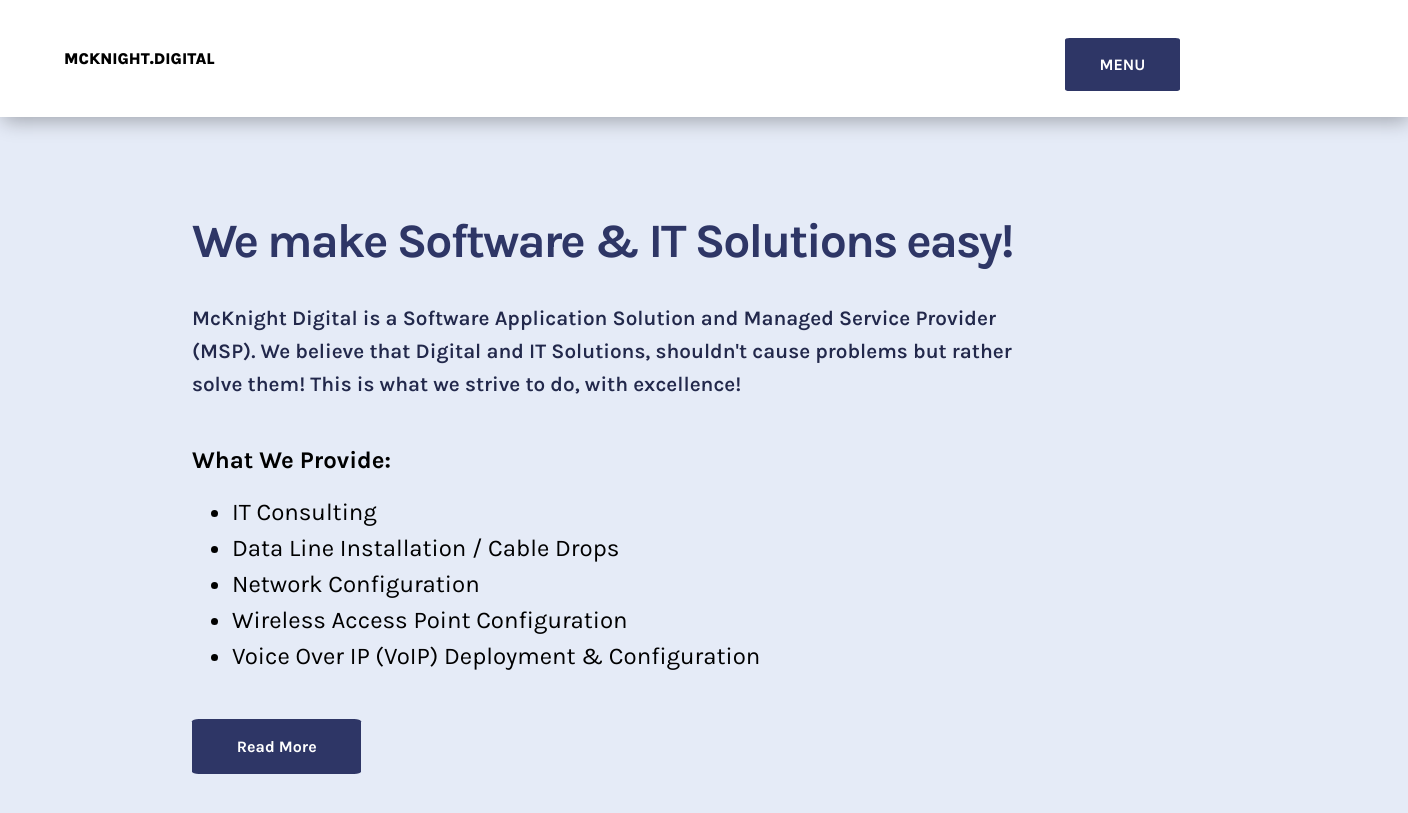
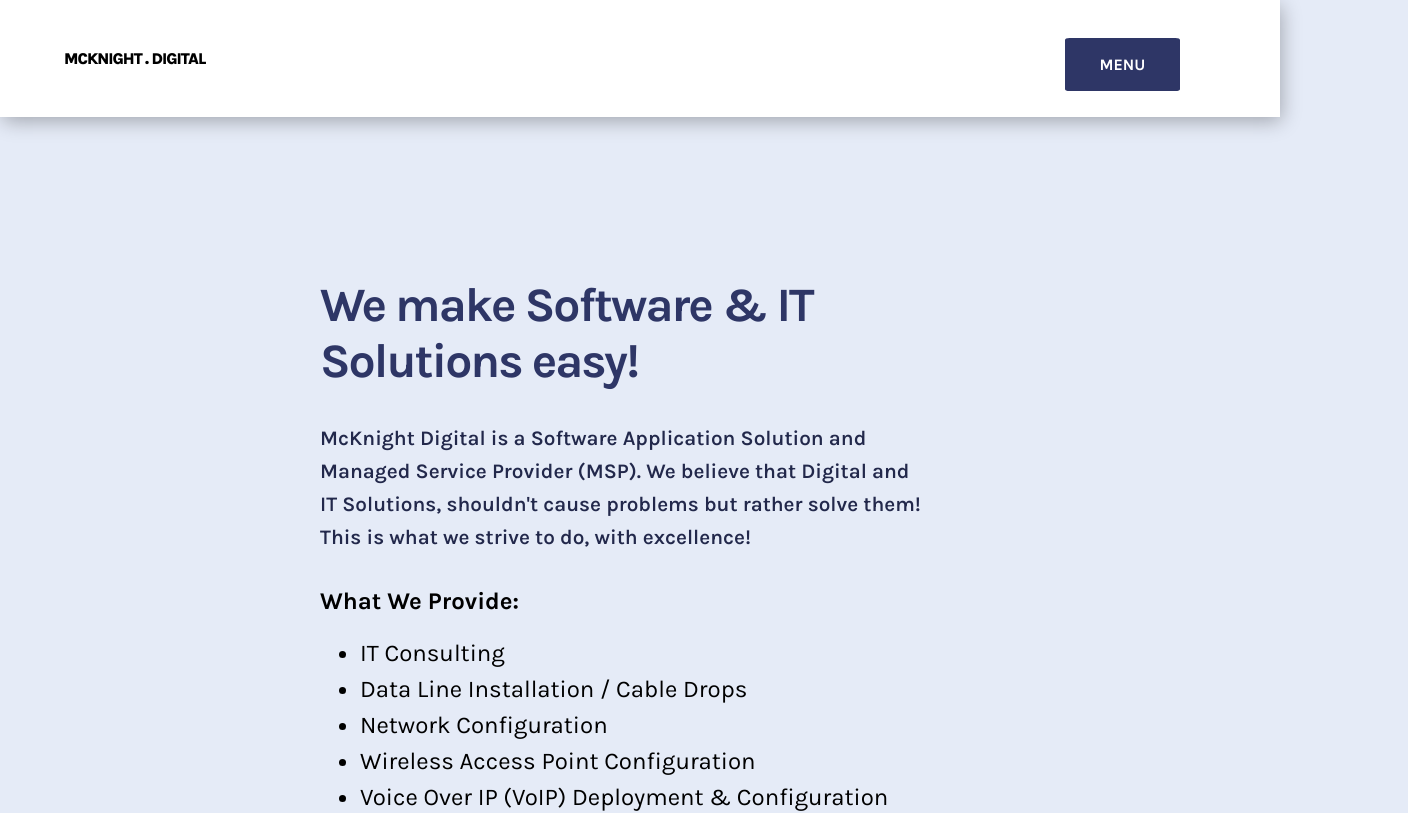
Before and after one commit to mcknight-digital/mcknight-digital, a React (Create React App) app: page / in a window 1280 px wide. Shown: the top 813 px of the page, 1408 px wide, since content can reach past the window. Built offline with nearby package versions, Linux system fonts and the light colour scheme.

Commit message:
Updated the Styling and Section Content.

```diff
--- a/src/components/Navbar.js
+++ b/src/components/Navbar.js
@@ -3,7 +3,7 @@
 function Navbar() {
   return (
     <div className="Navbar">
-        <h1>MCKNIGHT.DIGITAL</h1>
+        <h1>McKnight&nbsp;.&nbsp;Digital</h1>
         <a class="MenuLink" href="/menu">
           Menu
         </a>
--- a/src/components/ServiceAreas.js
+++ b/src/components/ServiceAreas.js
@@ -1,8 +1,9 @@
 import '../styles/styles.css';
 
 function ServiceAreas() {
+  let backgroundColor = "#ddf3fa";
   return (
-    <div className="AboutContentSection ServiceAreas">
+    <div style={{backgroundColor}} className="AboutContentSection ServiceAreas">
         <h1>Our Service Areas:</h1>
 
         <p>
--- a/src/styles/styles.css
+++ b/src/styles/styles.css
@@ -6,11 +6,12 @@
     padding: 0 auto;
     margin: 0 auto;
     background: #e5ebf7;
+    overflow-x: hidden;
 }
 
 .Navbar {
     padding: 3% 5%;
-    width: 100%;
+    width: 90%;
     background: #fff;
     box-shadow: 2px 5px 19px -1px rgba(0, 0, 0, 0.301);
     -webkit-box-shadow: 2px 5px 19px -1px rgba(0, 0, 0, 0.301);
@@ -20,8 +21,9 @@
 .Navbar > h1{
     display: inline-block;
     font-size: 1em;
+    font-weight: 800;
+    letter-spacing: -1px;
     text-transform: uppercase;
-    font-weight: 800;
 }
 
 .Navbar > .MenuLink  {
@@ -50,11 +52,15 @@
 }
 
 .AboutContentSection {
-    margin-right: auto;
-    margin-left: auto;
+    margin-right: 0%;
+    margin-left: 0%;
+    margin-top: 5%;
     margin-bottom: 20%;
-    width: 70%;
-    padding: 5%;
+    padding-left: 25%;
+    padding-right: 25%;
+    padding-top: 5%;
+    padding-bottom: 10%;
+    width: auto;
 }
 
 .AboutContentSection > img{
```
